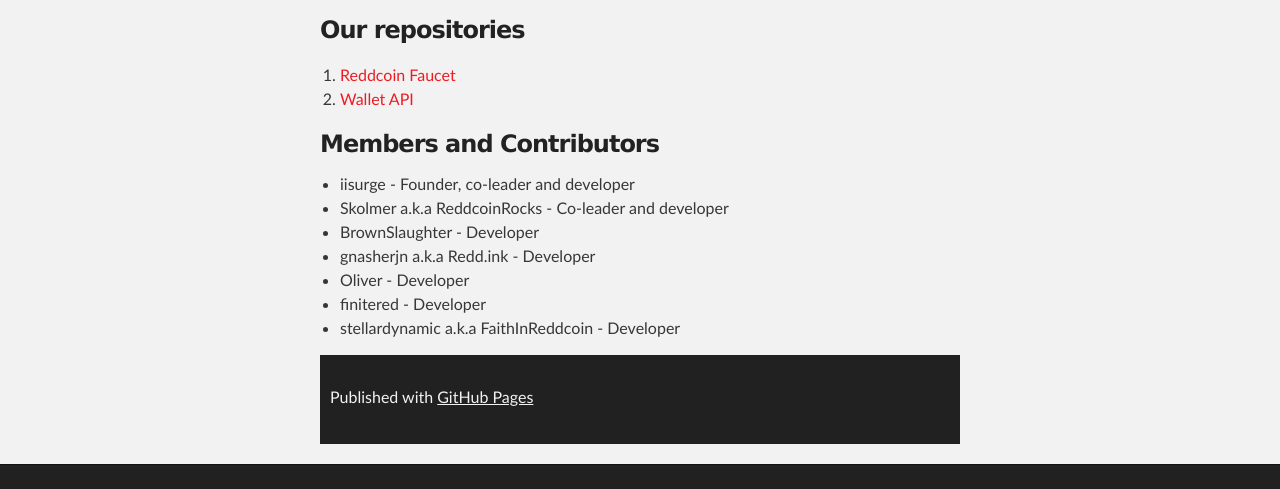
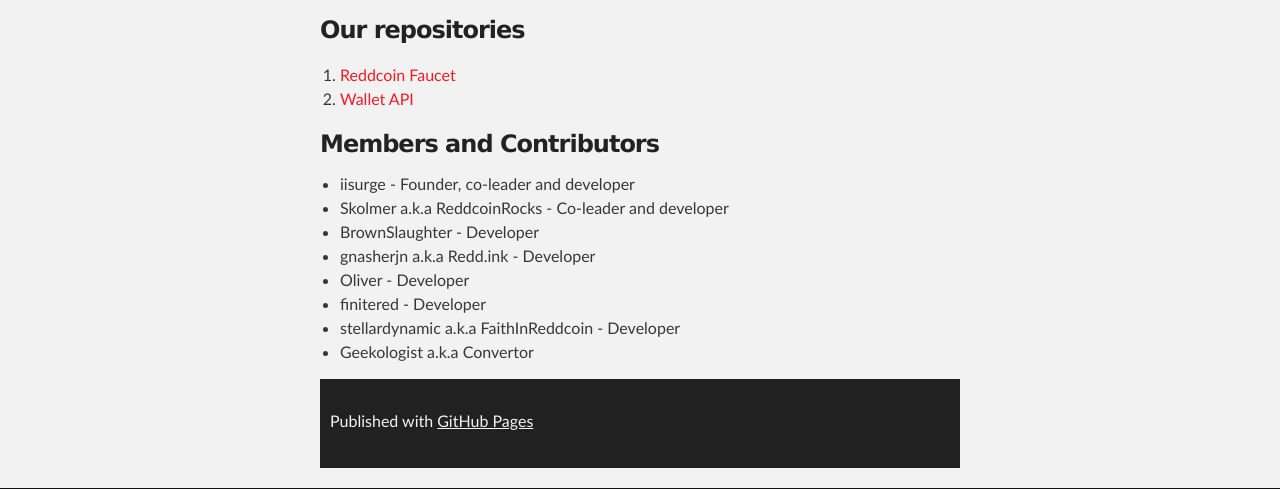
Before and after one commit to Reddhead-devs/reddhead-devs.github.io, a plain HTML site: page index.html in a window 1280 px wide. Shown: the part 660-1149 px from the top of the page. Before the commit the page ends 1125 px from the top, so only its background shows below. Drawn offline with Linux system fonts and the light colour scheme.

Commit message:
Update index.html

```diff
--- a/index.html
+++ b/index.html
@@ -55,6 +55,7 @@
   <li>Oliver -  Developer</li>
   <li>finitered - Developer</li>
   <li>stellardynamic a.k.a FaithInReddcoin - Developer</li>
+  <li>Geekologist a.k.a Convertor</li>
 </ul>
 
 
```
